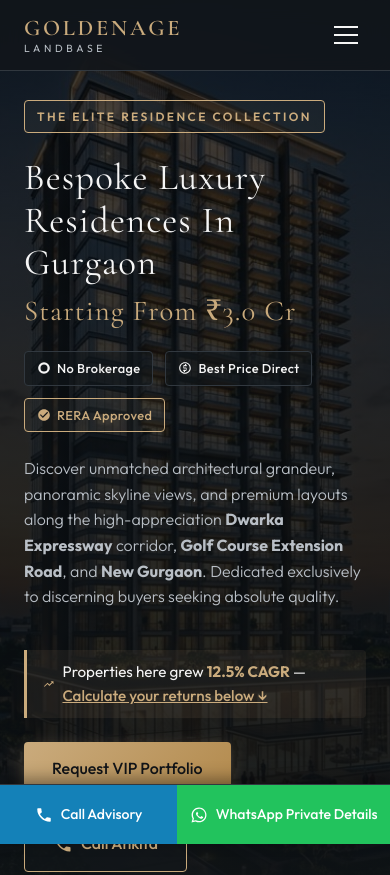
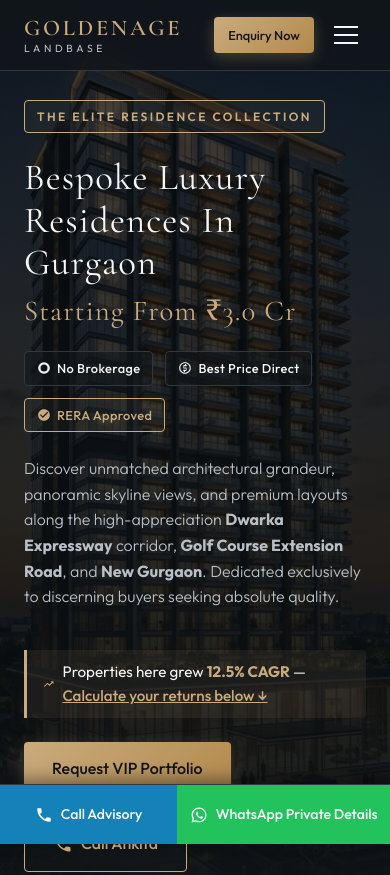
Before and after one commit to ayodhyadharsha-max/Goldenage, a plain HTML site: page index.html in a window 390 px wide. Shown: the top 875 px of the page. Drawn offline with nearby package versions, Linux system fonts and the light colour scheme.

Commit message:
Show Enquiry Now button on mobile headers as well

```diff
--- a/styles.css
+++ b/styles.css
@@ -1300,7 +1300,16 @@ a {
   }
 
   .header-actions {
-    display: none;
+    display: flex;
+    margin-left: auto;
+    margin-right: 12px;
+  }
+
+  #header-enquiry-cta {
+    padding: 6px 14px;
+    font-size: 0.8rem;
+    min-height: 36px;
+    height: 36px;
   }
 
   .mobile-menu-btn {
```
